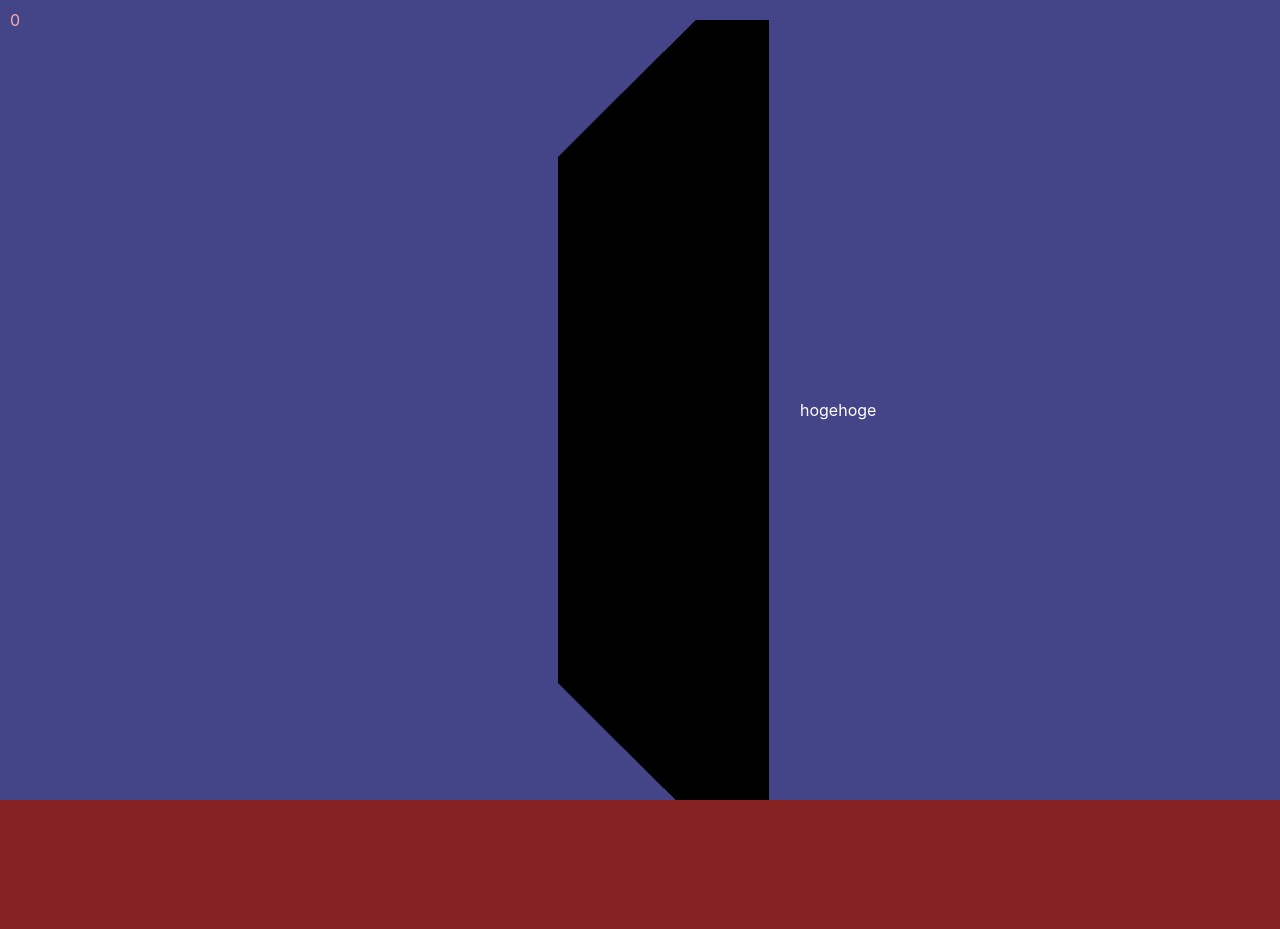
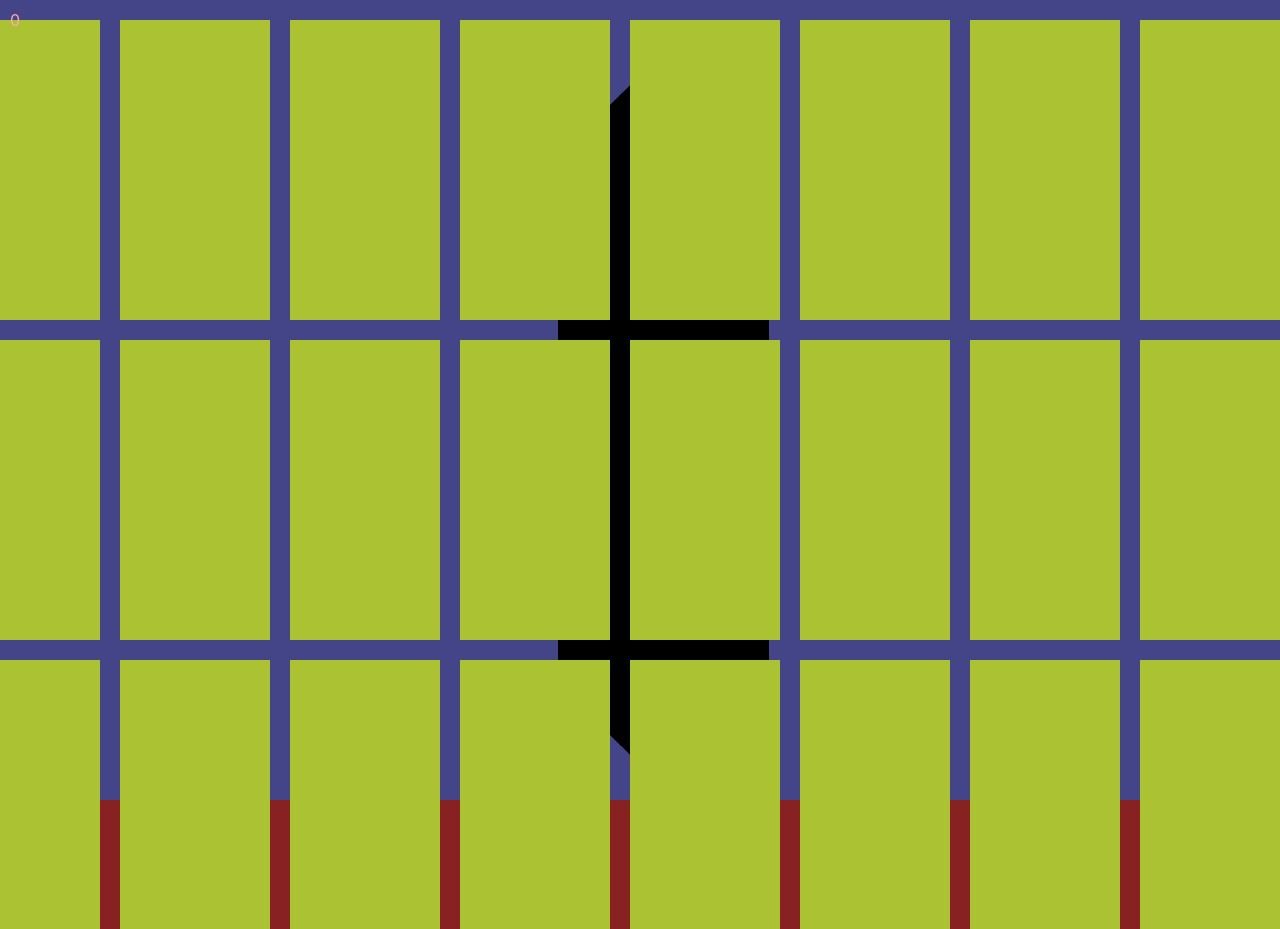
Before and after one commit to Pregum/animation_practice, a Next.js app: page /DrawCanvas in a window 1280 px wide. Shown: the top 929 px of the page. Built offline with nearby package versions, Linux system fonts and the light colour scheme.

Commit message:
wip: トップの画面の散らばるタイルを作った

```diff
--- a/src/pages/DrawCanvas.tsx
+++ b/src/pages/DrawCanvas.tsx
@@ -9,24 +9,121 @@ import FifthArea from './FifthArea';
 
 const DrawCanvas: FC = () => {
   const [screenY, setScreenY] = useState<number>(0);
+  const [rand1, setRand1] = useState<number>(0);
+  const [rand2, setRand2] = useState<number>(0);
+  const [rand3, setRand3] = useState<number>(0);
   useEffect(() => {
     window.addEventListener('wheel', (e) => {
       console.log('on wheel....e: ', e.screenY, 'offsetY: ', e.offsetY);
       setScreenY(e.pageY - e.y);
     });
+    setRand1(Math.random() + 0.1);
+    setRand2(Math.random() + 0.1);
+    setRand3(Math.random() + 0.1);
   }, []);
+
+  const FrontTiles = () => {
+    return (
+      <div style={{ display: 'flex', position: 'relative', zIndex: 2 }}>
+        {Array(10)
+          .fill(1)
+          .map((elem, index) => index)
+          .map((elem) => {
+            return (
+              <div
+                key={'key_' + elem}
+                style={{
+                  height: 300,
+                  width: 150,
+                  backgroundColor: '#abc333',
+                  display: 'flex',
+                  position: 'absolute',
+                  top: 20 - screenY * 1.5,
+                  // left: elem * 170 - 50,
+                  left:
+                    elem < 5
+                      ? elem * 170 - 50 - screenY * (rand1 + Math.abs(elem - 5))
+                      : elem * 170 -
+                        50 +
+                        screenY * (rand1 + Math.abs(elem - 5)),
+                }}
+              />
+            );
+          })}
+        {Array(10)
+          .fill(1)
+          .map((elem, index) => index)
+          .map((elem) => {
+            return (
+              <div
+                key={'sec_key_' + elem}
+                style={{
+                  height: 300,
+                  width: 150,
+                  backgroundColor: '#abc333',
+                  display: 'flex',
+                  position: 'absolute',
+                  // top: 340,
+                  top: 340 - screenY * 2,
+                  // left: elem * 170 - 50,
+                  left:
+                    elem < 5
+                      ? elem * 170 - 50 - screenY * (rand2 + Math.abs(elem - 4))
+                      : elem * 170 -
+                        50 +
+                        screenY * (rand2 + Math.abs(elem - 4)),
+                }}
+              />
+            );
+          })}
+        {Array(10)
+          .fill(1)
+          .map((elem, index) => index)
+          .map((elem) => {
+            return (
+              <div
+                key={'third_key_' + elem}
+                style={{
+                  height: 300,
+                  width: 150,
+                  backgroundColor: '#abc333',
+                  display: 'flex',
+                  position: 'absolute',
+                  top: 660 - screenY,
+                  left:
+                    elem < 5
+                      ? elem * 170 - 50 - screenY * (rand3 + Math.abs(elem - 4))
+                      : elem * 170 -
+                        50 +
+                        screenY * (rand3 + Math.abs(elem - 4)),
+                }}
+              />
+            );
+          })}
+      </div>
+    );
+  };
 
   return (
     <div
       style={{
         height: '600vh',
         display: 'flex',
-        width: '100wh',
+        width: '100vw',
         overflow: 'scroll',
         flexDirection: 'column',
         zIndex: 2,
+        position: 'relative',
       }}
     >
+      <div
+        style={{
+          display: 'flex',
+          position: 'relative',
+          width: '100vw',
+        }}
+      >
+        {FrontTiles()}
         <div
           style={{
             position: 'fixed',
@@ -42,6 +139,7 @@ const DrawCanvas: FC = () => {
         <div
           style={{
             height: '100vh',
+            width: '100vw',
             transform: 'transrateZ(0)',
             backgroundColor: '#444488',
             zIndex: -2,
@@ -74,6 +172,7 @@ const DrawCanvas: FC = () => {
             </Canvas>
           </Suspense>
         </div>
+      </div>
       <SecondArea />
       <ThirdArea />
       <ForthArea />
```
Lines whose indentation alone changed are shown as unchanged.
